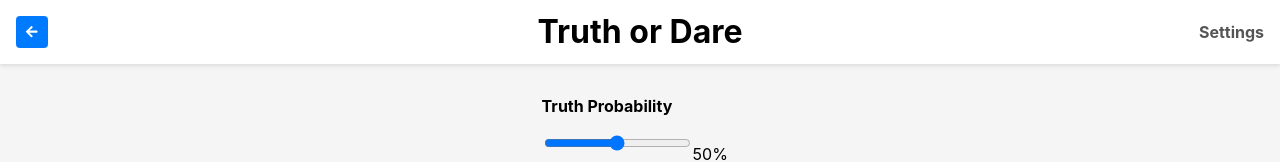
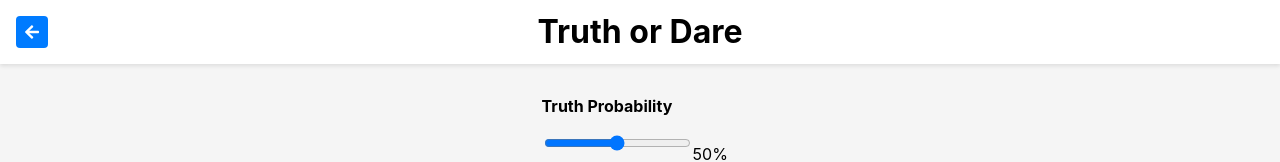
Before and after one commit to eggonz/eggames, a React (Create React App) app: page /#/games/truth-or-dare in a window 1280 px wide. Shown: the top 162 px of the page. Built offline with nearby package versions, Linux system fonts and the light colour scheme.

Commit message:
fix navigation and icons for new game

```diff
--- a/src/components/common.css
+++ b/src/components/common.css
@@ -71,9 +71,11 @@ footer p {
   display: flex;
   align-items: center;
   justify-content: center;
+  gap: 0.5rem;
+  font-size: 1rem;
 
   padding: 0.5rem 0.5rem;
-  width: 2rem;
+  min-width: 2rem;
   height: 2rem;
   border: none;
   border-radius: 4px;
--- a/src/components/games/TruthOrDarePage.css
+++ b/src/components/games/TruthOrDarePage.css
@@ -1,10 +1,3 @@
-header h2 {
-  margin: 0;
-  font-size: 1rem;
-  text-align: center;
-  color: #555;
-}
-
 .config-container,
 .play-container {
   flex-grow: 1;
--- a/src/components/games/TruthOrDarePage.js
+++ b/src/components/games/TruthOrDarePage.js
@@ -2,7 +2,7 @@ import React from 'react';
 import '../common.css';
 import './TruthOrDarePage.css';
 import { useNavigate, useLocation } from 'react-router-dom';
-import {FaArrowLeft, FaCog} from 'react-icons/fa';
+import {FaArrowLeft, FaCog, FaDice} from 'react-icons/fa';
 import TruthOrDareSettings from './TruthOrDareSettings';
 import TruthOrDarePlay from './TruthOrDarePlay';
 
@@ -28,12 +28,23 @@ function TruthOrDarePage() {
         <div className="header-title">
           <h1>Truth or Dare</h1>
         </div>
-        <button
-          className="header-fixed-left header-button"
-          onClick={() => navigate(-1)}
-        >
-          <FaArrowLeft/>
-        </button>
+        {view === 'play' && (
+          <button
+            className="header-fixed-left header-button"
+            onClick={() => navigate('/games')}
+          >
+            <FaArrowLeft />
+            <FaDice />
+          </button>
+        )}
+        {view === 'config' && (
+          <button
+            className="header-fixed-left header-button"
+            onClick={() => navigate(-1)}
+          >
+            <FaArrowLeft />
+          </button>
+        )}
         {view === 'play' && (
           <button
             className="header-fixed-right header-button"
@@ -41,9 +52,6 @@ function TruthOrDarePage() {
           >
             <FaCog />
           </button>
-        )}
-        {view === 'config' && (
-          <h2 className="header-fixed-right">Settings</h2>
         )}
       </header>
       <main>
```
